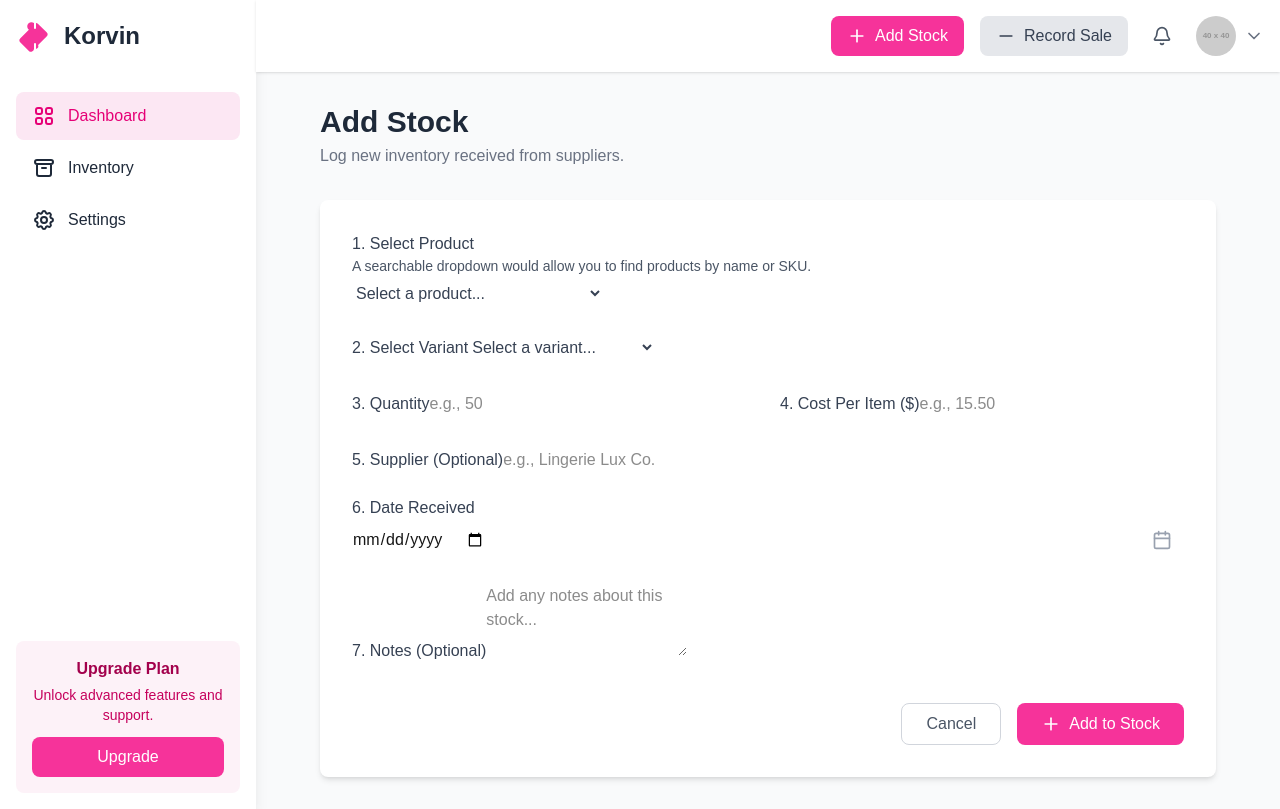
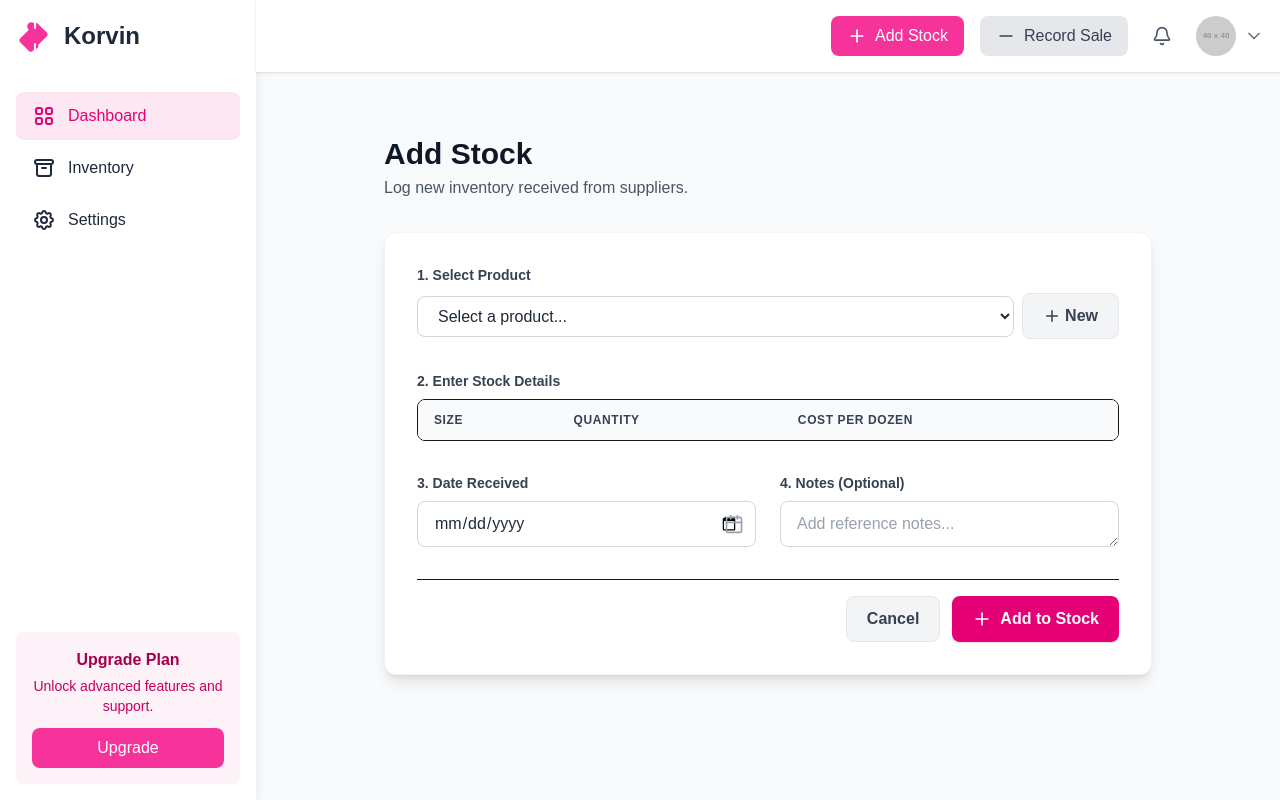
Before and after one commit to Jain-Akshat02/stock-app, a Next.js app: page /add-stock in a window 1280 px wide. Built offline with nearby package versions, Linux system fonts and the light colour scheme.

Commit message:
working on frontend

```diff
--- a/src/components/AddStock.tsx
+++ b/src/components/AddStock.tsx
@@ -1,100 +1,382 @@
 // src/components/AddStock.tsx
 "use client";
 
-import { useState } from 'react';
-import { Plus, Search, ChevronsUpDown, Check, Calendar as CalendarIcon } from 'lucide-react';
+import { useState } from "react";
+import {
+  Plus,
+  X,
+  Calendar as CalendarIcon,
+  PackagePlus,
+  Trash2,
+} from "lucide-react";
 
-// Mock Data - In a real app, this would come from your API
-const mockProducts = [
-    { id: 'prod-001', sku: 'SKU-8345', name: 'Satin Dreams Bra', variants: [{ size: '34B', color: 'Black' }, { size: '36C', color: 'White' }] },
-    { id: 'prod-002', sku: 'SKU-1923', name: 'Lace Comfort Panty', variants: [{ size: 'M', color: 'Red' }, { size: 'L', color: 'Red' }] },
-    { id: 'prod-003', sku: 'SKU-5678', name: 'Silk Night Gown', variants: [{ size: 'S', color: 'Champagne' }] },
+// --- MOCK DATA (to be replaced by API calls) ---
+// Using 'any' to simplify, as requested. In a larger app, you'd define a strict 'Product' type.
+const initialProducts: any[] = [
+  {
+    id: "prod-001",
+    sku: "SKU-8345",
+    name: "Satin Dreams Bra",
+    category: "Bras",
+    variants: [
+      { size: "34B", color: "Black" },
+      { size: "36C", color: "White" },
+    ],
+  },
+  {
+    id: "prod-002",
+    sku: "SKU-1923",
+    name: "Lace Comfort Panty",
+    category: "Panties",
+    variants: [
+      { size: "M", color: "Red" },
+      { size: "L", color: "Red" },
+    ],
+  },
+  {
+    id: "prod-003",
+    sku: "SKU-5678",
+    name: "Silk Night Gown",
+    category: "Nightwear",
+    variants: [{ size: "S", color: "Champagne" }],
+  },
 ];
 
-const AddStock = () => {
-    const [selectedProduct, setSelectedProduct] = useState(null);
-    const [selectedVariant, setSelectedVariant] = useState(null);
+// --- MODAL COMPONENT for adding a new product ---
+const NewProductModal = ({
+  isOpen,
+  onClose,
+  onAddProduct,
+}: {
+  isOpen: boolean;
+  onClose: () => void;
+  onAddProduct: (newProduct: any) => void;
+}) => {
+  if (!isOpen) return null;
+
+  const [newProductName, setNewProductName] = useState("");
+  const [newSku, setNewSku] = useState("");
+  const [newCategory, setNewCategory] = useState("Other");
+  const [newVariants, setNewVariants] = useState([{ size: "", color: "" }]);
+
+  const handleAddVariant = () => {
+    setNewVariants([...newVariants, { size: "", color: "" }]);
+  };
+
+  const handleVariantChange = (
+    index: number,
+    field: "size" | "color",
+    value: string
+  ) => {
+    const updated = [...newVariants];
+    updated[index][field] = value;
+    setNewVariants(updated);
+  };
+
+  const handleRemoveVariant = (index: number) => {
+    setNewVariants(newVariants.filter((_, i) => i !== index));
+  };
+
+  const handleSubmit = () => {
+    const newProduct = {
+      id: `prod-${Date.now()}`, // Simple unique ID
+      name: newProductName,
+      sku: newSku,
+      category: newCategory,
+      variants: newVariants.filter((v) => v.size && v.color), // Only add valid variants
+    };
+    onAddProduct(newProduct);
+    onClose();
+  };
 
   return (
-        <div className="max-w-4xl mx-auto">
-            {/* Header */}
+    <div className="fixed inset-0 bg-black bg-opacity-60 flex justify-center items-center z-50 p-4">
+      <div className="bg-white rounded-xl shadow-2xl w-full max-w-2xl transform transition-all">
+        <div className="flex justify-between items-center p-5 border-b border-gray-200">
+          <div className="flex items-center gap-3">
+            <div className="bg-pink-100 p-2 rounded-lg">
+              <PackagePlus className="h-6 w-6 text-pink-600" />
+            </div>
+            <h2 className="text-xl font-bold text-gray-800">
+              Create a New Product
+            </h2>
+          </div>
+          <button
+            onClick={onClose}
+            className="p-2 rounded-full hover:bg-gray-100 text-gray-500"
+          >
+            <X size={24} />
+          </button>
+        </div>
+        <div className="p-6 space-y-6 max-h-[70vh] overflow-y-auto">
+          <div className="grid grid-cols-1 md:grid-cols-2 gap-4">
+            <input
+              type="text"
+              placeholder="Product Name (e.g., 'Silk Robe')"
+              className="form-input text-gray-700"
+              value={newProductName}
+              onChange={(e) => setNewProductName(e.target.value)}
+            />
+            <input
+              type="text"
+              placeholder="SKU (e.g., 'SR-001')"
+              className="form-input text-gray-700"
+              value={newSku}
+              onChange={(e) => setNewSku(e.target.value)}
+            />
+          </div>
+          <select
+            className="form-input text-gray-700"
+            value={newCategory}
+            onChange={(e) => setNewCategory(e.target.value)}
+          >
+            <option>Bras</option>
+            <option>Panties</option>
+            <option>Nightwear</option>
+            <option>Shapewear</option>
+            <option>Other</option>
+          </select>
+
+          <div className="border-t pt-4">
+            <h3 className="font-semibold mb-2 text-gray-800">
+              Product Variants (Size & Color)
+            </h3>
+            {newVariants.map((variant, index) => (
+              <div key={index} className="flex items-center gap-2 mb-2">
+                <input
+                  type="text"
+                  placeholder="Size (e.g., 'M')"
+                  className="form-input"
+                  value={variant.size}
+                  onChange={(e) =>
+                    handleVariantChange(index, "size", e.target.value)
+                  }
+                />
+                <input
+                  type="text"
+                  placeholder="Color (e.g., 'Red')"
+                  className="form-input"
+                  value={variant.color}
+                  onChange={(e) =>
+                    handleVariantChange(index, "color", e.target.value)
+                  }
+                />
+                <button
+                  onClick={() => handleRemoveVariant(index)}
+                  className="p-2 text-red-500 hover:bg-red-50 rounded-md"
+                >
+                  <Trash2 size={18} />
+                </button>
+              </div>
+            ))}
+            <button
+              onClick={handleAddVariant}
+              className="text-sm font-semibold text-pink-600 hover:text-pink-800 mt-2"
+            >
+              + Add another variant
+            </button>
+          </div>
+        </div>
+        <div className="flex justify-end items-center p-5 border-t border-gray-200 gap-3">
+          <button onClick={onClose} className="form-button-secondary">
+            Cancel
+          </button>
+          <button onClick={handleSubmit} className="form-button-primary">
+            Save Product
+          </button>
+        </div>
+      </div>
+    </div>
+  );
+};
+
+// --- MAIN COMPONENT ---
+const AddStock = () => {
+  const [products, setProducts] = useState<any[]>(initialProducts);
+  const [selectedProductId, setSelectedProductId] = useState("");
+  const [sizeStock, setSizeStock] = useState<any[]>([]);
+  const [isModalOpen, setIsModalOpen] = useState(false);
+
+  const selectedProduct = products.find((p) => p.id === selectedProductId);
+  const variants = selectedProduct?.variants || [];
+
+  const handleProductChange = (productId: string) => {
+    setSelectedProductId(productId);
+    const product = products.find((p) => p.id === productId);
+    // Reset the stock inputs for the new product's variants
+    setSizeStock(
+      product ? product.variants.map(() => ({ quantity: "", cost: "" })) : []
+    );
+  };
+
+  const handleSizeStockChange = (
+    index: number,
+    field: "quantity" | "cost",
+    value: string
+  ) => {
+    const updatedStock = [...sizeStock];
+    updatedStock[index] = { ...updatedStock[index], [field]: value };
+    setSizeStock(updatedStock);
+  };
+
+  const handleAddNewProduct = (newProduct: any) => {
+    setProducts((prev) => [...prev, newProduct]);
+    handleProductChange(newProduct.id); // Auto-select the new product
+  };
+
+  return (
+    <>
+      <NewProductModal
+        isOpen={isModalOpen}
+        onClose={() => setIsModalOpen(false)}
+        onAddProduct={handleAddNewProduct}
+      />
+
+      <div className="max-w-3xl mx-auto py-8">
         <div className="mb-8">
-                <h1 className="text-3xl font-bold text-gray-800">Add Stock</h1>
-                <p className="text-gray-500 mt-1">Log new inventory received from suppliers.</p>
+          <h1 className="text-3xl font-bold text-gray-900">Add Stock</h1>
+          <p className="text-gray-600 mt-1">
+            Log new inventory received from suppliers.
+          </p>
         </div>
 
-            {/* Form Card */}
-            <div className="bg-white p-8 rounded-lg shadow-md space-y-6">
-
+        <div className="bg-white p-8 rounded-xl shadow-lg space-y-8 border border-gray-100">
           <div>
-                    <label htmlFor="product-search" className="form-label text-gray-700">1. Select Product</label>
-                    {/* This would be a searchable dropdown component in a real app */}
-                    <p className="text-sm text-gray-600">A searchable dropdown would allow you to find products by name or SKU.</p>
-                     <select id="product-search" className="form-input mt-2 text-gray-700">
-                        <option>Select a product...</option>
-                        {mockProducts.map(p => <option key={p.id}>{p.name} ({p.sku})</option>)}
+            <label className="block text-sm font-semibold text-gray-700">
+              1. Select Product
+            </label>
+            <div className="flex items-center gap-2 mt-2">
+              <select
+                className="block w-full px-4 py-2.5 rounded-lg border border-gray-300 bg-white text-gray-800 placeholder-gray-400 transition focus:outline-none focus:ring-2 focus:ring-pink-300 focus:border-pink-500 flex-grow"
+                value={selectedProductId}
+                onChange={(e) => handleProductChange(e.target.value)}
+              >
+                <option value="" className="text-gray-700">
+                  Select a product...
+                </option>
+                {products.map((p) => (
+                  <option key={p.id} value={p.id}>
+                    {p.name} ({p.sku})
+                  </option>
+                ))}
               </select>
+              <button
+                onClick={() => setIsModalOpen(true)}
+                className="flex items-center justify-center text-gray-700 bg-gray-100 border border-gray-200 px-5 py-2.5 rounded-lg hover:bg-gray-200 transition-all font-semibold flex-shrink-0"
+              >
+                <Plus size={18} className="mr-1" /> New
+              </button>
+            </div>
+          </div>
+            <div>
+              <label className="block text-sm font-semibold text-gray-700">
+                2. Enter Stock Details
+              </label>
+              <div className="mt-2 overflow-x-auto border rounded-lg">
+                <table className="min-w-full">
+                  <thead className="bg-gray-50">
+                    <tr>
+                      <th className="px-4 py-3 text-left text-xs font-bold text-gray-700 uppercase tracking-wider">
+                        Size
+                      </th>
+                      <th className="px-4 py-3 text-left text-xs font-bold text-gray-700 uppercase tracking-wider">
+                        Quantity
+                      </th>
+                      <th className="px-4 py-3 text-left text-xs font-bold text-gray-700 uppercase tracking-wider">
+                        Cost Per Dozen
+                      </th>
+                    </tr>
+                  </thead>
+                  <tbody className="bg-white divide-y divide-gray-200">
+                    {variants.map((v: any, idx: number) => (
+                      <tr key={idx}>
+                        <td className="px-4 py-3 whitespace-nowrap text-sm text-gray-900 font-medium">
+                          {v.size}
+                        </td>
+                        <td className="px-4 py-3 whitespace-nowrap text-sm text-gray-700">
+                          {v.color}
+                        </td>
+                        <td className="px-4 py-3 whitespace-nowrap text-sm text-gray-700">
+                          <input
+                            type="number"
+                            min="0"
+                            className="block w-full px-3 py-1.5 text-sm rounded-md border border-gray-300 shadow-sm focus:border-pink-500 focus:ring-pink-500"
+                            placeholder="e.g., 50"
+                            value={sizeStock[idx]?.quantity || ""}
+                            onChange={(e) =>
+                              handleSizeStockChange(
+                                idx,
+                                "quantity",
+                                e.target.value
+                              )
+                            }
+                          />
+                        </td>
+                        <td className="px-4 py-3 whitespace-nowrap text-sm text-gray-700">
+                          <input
+                            type="number"
+                            min="0"
+                            className="block w-full px-3 py-1.5 text-sm rounded-md border border-gray-300 shadow-sm focus:border-pink-500 focus:ring-pink-500"
+                            placeholder="e.g., 15.50"
+                            value={sizeStock[idx]?.cost || ""}
+                            onChange={(e) =>
+                              handleSizeStockChange(idx, "cost", e.target.value)
+                            }
+                          />
+                        </td>
+                      </tr>
+                    ))}
+                  </tbody>
+                </table>
+              </div>
             </div>
 
-                <div>
-                    <label htmlFor="variant-select" className="form-label text-gray-700">2. Select Variant</label>
-                     <select id="variant-select" className="form-input mt-2 text-gray-700">
-                        <option>Select a variant...</option>
-                        {/* Assuming a product is selected, its variants would be listed here */}
-                        <option>Size: 34B, Color: Black</option>
-                        <option>Size: 36C, Color: White</option>
-                    </select>
-                </div>
 
           <div className="grid grid-cols-1 md:grid-cols-2 gap-6">
             <div>
-                        <label htmlFor="quantity" className="form-label text-gray-700">3. Quantity</label>
-                        <input type="number" id="quantity" placeholder="e.g., 50" className="form-input mt-2" />
+              <label
+                htmlFor="received-date"
+                className="block text-sm font-semibold text-gray-700"
+              >
+                3. Date Received
+              </label>
+              <div className="relative mt-2">
+                <input
+                  type="date"
+                  id="received-date"
+                  className="block w-full px-4 py-2.5 rounded-lg border border-gray-300 bg-white text-gray-800 placeholder-gray-400 transition focus:outline-none focus:ring-2 focus:ring-pink-300 focus:border-pink-500"
+                />
+                <CalendarIcon className="absolute right-3 top-1/2 -translate-y-1/2 h-5 w-5 text-gray-400 pointer-events-none" />
+              </div>
             </div>
             <div>
-                        <label htmlFor="cost-price" className="form-label text-gray-700">4. Cost Per Item ($)</label>
-                        <input type="number" id="cost-price" placeholder="e.g., 15.50" className="form-input mt-2" />
+              <label
+                htmlFor="notes"
+                className="block text-sm font-semibold text-gray-700"
+              >
+                4. Notes (Optional)
+              </label>
+              <textarea
+                id="notes"
+                rows={1}
+                className="block w-full px-4 py-2.5 rounded-lg border border-gray-300 bg-white text-gray-800 placeholder-gray-400 transition focus:outline-none focus:ring-2 focus:ring-pink-300 focus:border-pink-500 mt-2"
+                placeholder="Add reference notes..."
+              ></textarea>
             </div>
           </div>
 
-                <div>
-                    <label htmlFor="supplier" className="form-label text-gray-700">5. Supplier (Optional)</label>
-                    <input type="text" id="supplier" placeholder="e.g., Lingerie Lux Co." className="form-input mt-2" />
-                </div>
-
-                <div>
-                    <label htmlFor="received-date" className="form-label text-gray-700">6. Date Received</label>
-                    <div className="relative mt-2">
-                        <input type="date" id="received-date" className="form-input" />
-                         <CalendarIcon className="absolute right-3 top-1/2 -translate-y-1/2 h-5 w-5 text-gray-400" />
-                    </div>
-                </div>
-
-                <div>
-                    <label htmlFor="notes" className="form-label text-gray-700">7. Notes (Optional)</label>
-                    <textarea id="notes" rows={3} className="form-input mt-2" placeholder="Add any notes about this stock..."></textarea>
-                </div>
-
-                {/* Action Buttons */}
-                <div className="flex justify-end gap-4 pt-4">
-                    <button className="text-gray-600 bg-white border border-gray-300 px-6 py-2 rounded-lg hover:bg-gray-50">
+          <div className="flex justify-end gap-3 pt-4 border-t">
+            <button className="flex items-center justify-center text-gray-700 bg-gray-100 border border-gray-200 px-5 py-2.5 rounded-lg hover:bg-gray-200 transition-all font-semibold">
               Cancel
             </button>
-                    <button className="flex items-center gap-2 text-white bg-pink-500 px-6 py-2 rounded-lg hover:bg-pink-600 transition-colors ">
+            <button className="flex items-center justify-center gap-2 text-white bg-pink-600 px-5 py-2.5 rounded-lg hover:bg-pink-700 transition-all font-semibold shadow-sm">
               <Plus size={20} />
               Add to Stock
             </button>
           </div>
         </div>
-            <style jsx>{`
-                .form-label {
-                    @apply block text-sm font-medium text-gray-700;
-                }
-                .form-input {
-                    @apply block w-full px-3 py-2 bg-white border border-gray-300 rounded-md shadow-sm placeholder-gray-400 focus:outline-none focus:ring-pink-500 focus:border-pink-500 sm:text-sm;
-                }
-            `}</style>
       </div>
+    </>
   );
 };
 
--- a/src/components/Dashboard.tsx
+++ b/src/components/Dashboard.tsx
@@ -111,7 +111,6 @@ const Dashboard = () => {
             </tbody>
           </table>
         </div>
-        <Pagination />
       </div>
     </div>
   );
--- a/src/components/Header.tsx
+++ b/src/components/Header.tsx
@@ -1,28 +1,21 @@
 // src/components/Header.tsx
 "use client";
-import { useRouter } from "next/navigation";
-import { Plus, Minus, Bell, ChevronDown } from "lucide-react";
+import { useRouter } from 'next/navigation';
+import { Plus, Minus, Bell, ChevronDown } from 'lucide-react';
 
 const Header = () => {
   const router = useRouter();
-
   return (
     <header className="bg-white shadow-sm p-4 flex justify-between items-center">
       <div className="relative w-64">
         {/* You can add a search bar or logo here if needed */}
       </div>
       <div className="flex items-center space-x-4">
-        <button
-          onClick={() => router.push("/add-stock")}
-          className="flex items-center bg-pink-500 text-white px-4 py-2 cursor-pointer rounded-lg hover:bg-pink-600 transition-colors"
-        >
+        <button onClick={() => router.push('/add-stock')}  className="flex items-center bg-pink-500 text-white px-4 py-2 cursor-pointer rounded-lg hover:bg-pink-600 transition-colors">
           <Plus size={20} className="mr-2" />
           Add Stock
         </button>
-        <button
-          onClick={() => router.push("/record-sale")}
-          className="flex items-center bg-gray-200 text-gray-700 px-4 py-2 rounded-lg hover:bg-gray-300 transition-colors"
-        >
+        <button className="flex items-center bg-gray-200 text-gray-700 px-4 py-2 rounded-lg hover:bg-gray-300 transition-colors">
           <Minus size={20} className="mr-2" />
           Record Sale
         </button>
--- a/src/components/Inventory.tsx
+++ b/src/components/Inventory.tsx
@@ -78,12 +78,6 @@ const Inventory = () => {
           <option>S</option>
           <option>M</option>
           <option>L</option>
-        </select>
-        <select className="filter-select text-gray-500">
-          <option>All Colors</option>
-          <option>Black</option>
-          <option>White</option>
-          <option>Red</option>
         </select>
         <select className="filter-select text-gray-500">
           <option>Current Status</option>
--- /dev/null
+++ b/src/models/productModel.js
@@ -0,0 +1,29 @@
+import mongoose from "mongoose";
+import { unique } from "next/dist/build/utils";
+
+const productSchema = mongoose.Schema({
+    name: {
+        type: String,
+        required: true,
+        unique: true
+    },
+    category: {
+        type: String,
+        required: true,
+    },
+    quantity: {
+        type: String,
+        required: true,
+    },
+    price: {
+        type: Number,
+        required: true,
+    },
+    dateAdded: {
+        type: Date,
+        default: Date.now
+    }
+})
+
+const Product = mongoose.model('Product', productSchema)
+export default Product
```
Lines whose indentation alone changed are shown as unchanged.
